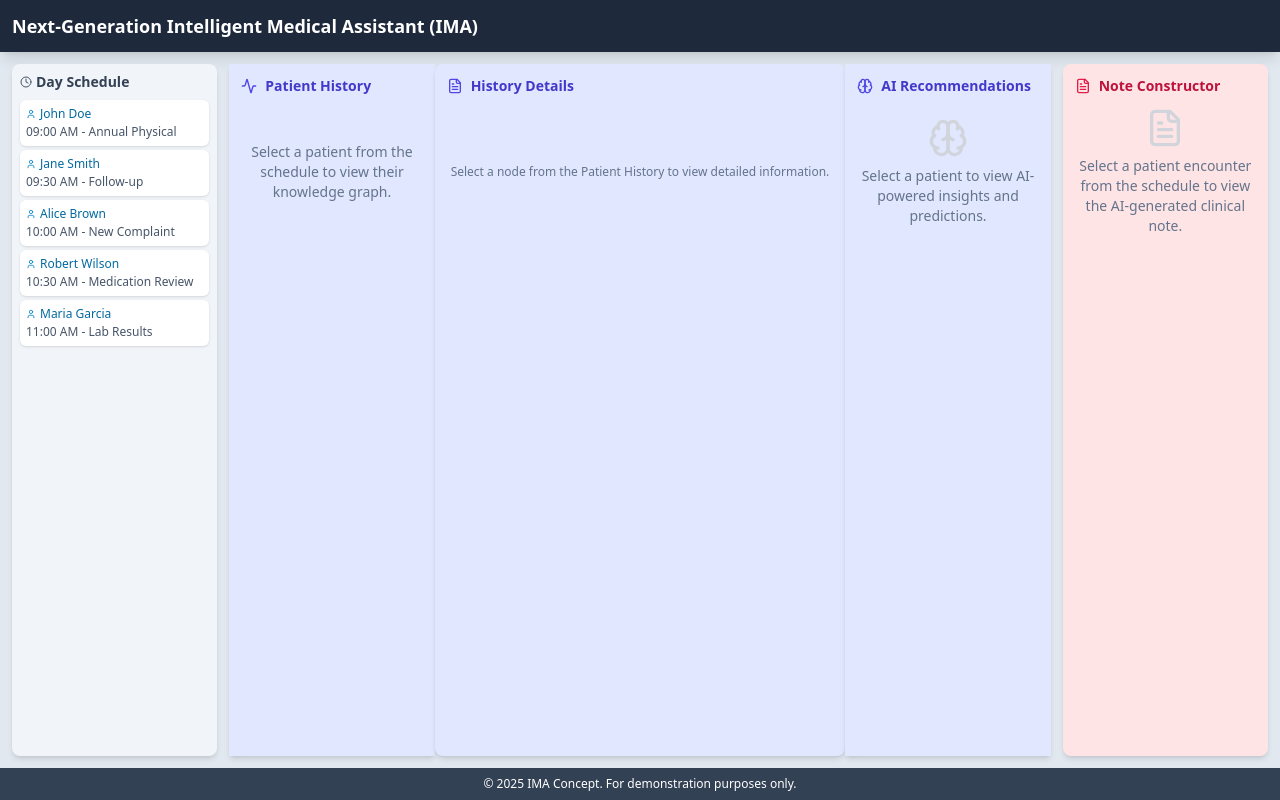
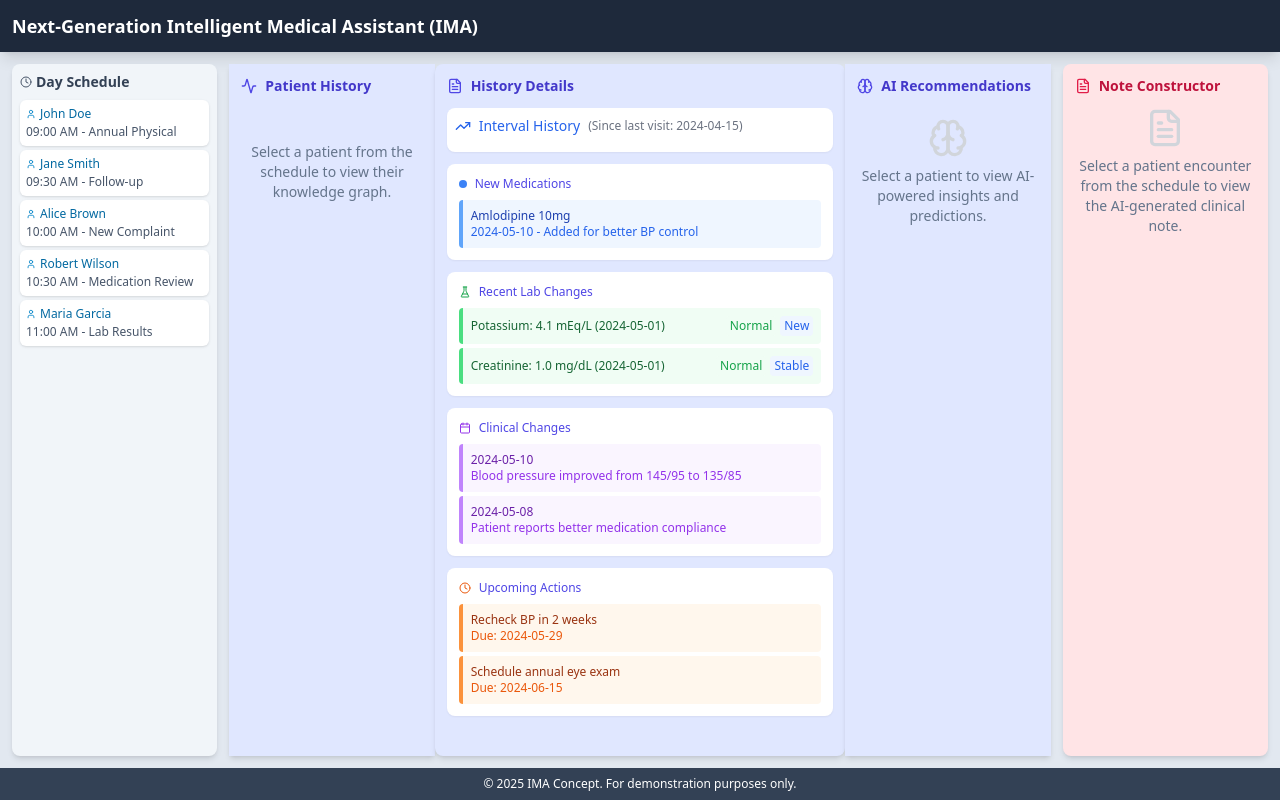
Before and after one commit to kkeshavjee/ima-insight-navigator, a React (Vite) app: page / in a window 1280 px wide. Built offline with nearby package versions, Linux system fonts and the light colour scheme.

Commit message:
Add Interval History card
Adds an "Interval History" card to the History Details section, displaying information generated since the previous visit.

```diff
--- a/src/components/DrillDownPane.tsx
+++ b/src/components/DrillDownPane.tsx
@@ -1,7 +1,5 @@
-
-
 import React from 'react';
-import { FileText, Calendar, FlaskConical, Clock } from 'lucide-react';
+import { FileText, Calendar, FlaskConical, Clock, TrendingUp } from 'lucide-react';
 
 interface DrillDownPaneProps {
   selectedNodeData: any;
@@ -86,7 +84,28 @@ const DrillDownPane: React.FC<DrillDownPaneProps> = ({ selectedNodeData }) => {
     return { medications: [], labs: [], visits: [], recentVisits: [] };
   };
 
+  const getIntervalHistory = () => {
+    return {
+      newMedications: [
+        { name: 'Amlodipine 10mg', date: '2024-05-10', reason: 'Added for better BP control' }
+      ],
+      newLabs: [
+        { name: 'Potassium', value: '4.1 mEq/L', date: '2024-05-01', status: 'Normal', change: 'New' },
+        { name: 'Creatinine', value: '1.0 mg/dL', date: '2024-05-01', status: 'Normal', change: 'Stable' }
+      ],
+      clinicalChanges: [
+        { date: '2024-05-10', description: 'Blood pressure improved from 145/95 to 135/85' },
+        { date: '2024-05-08', description: 'Patient reports better medication compliance' }
+      ],
+      upcomingActions: [
+        { action: 'Recheck BP in 2 weeks', dueDate: '2024-05-29' },
+        { action: 'Schedule annual eye exam', dueDate: '2024-06-15' }
+      ]
+    };
+  };
+
   const details = getMockDetails(selectedNodeData);
+  const intervalHistory = getIntervalHistory();
 
   const getStatusColor = (status: string) => {
     switch (status?.toLowerCase()) {
@@ -107,7 +126,94 @@ const DrillDownPane: React.FC<DrillDownPaneProps> = ({ selectedNodeData }) => {
         <FileText className="w-4 h-4 text-indigo-600" />
         <h2 className="text-sm font-semibold text-indigo-700">History Details</h2>
       </div>
-      {selectedNodeData ? (
+
+      {!selectedNodeData ? (
+        <div>
+          {/* Interval History Section */}
+          <div className="mb-3 p-2 bg-white rounded-lg shadow-sm">
+            <div className="flex items-center gap-2 mb-2">
+              <TrendingUp className="w-4 h-4 text-blue-600" />
+              <h3 className="text-sm font-medium text-blue-600">Interval History</h3>
+              <span className="text-xs text-gray-500">(Since last visit: 2024-04-15)</span>
+            </div>
+          </div>
+
+          <div className="space-y-3">
+            {/* New Medications */}
+            <div className="p-3 bg-white rounded-lg shadow-sm">
+              <div className="flex items-center gap-2 mb-2">
+                <div className="w-2 h-2 bg-blue-500 rounded-full"></div>
+                <h3 className="text-xs font-medium text-indigo-600">New Medications</h3>
+              </div>
+              <div className="space-y-1">
+                {intervalHistory.newMedications.map((med, index) => (
+                  <div key={index} className="p-2 bg-blue-50 rounded border-l-4 border-blue-400">
+                    <div className="text-xs font-medium text-blue-800">{med.name}</div>
+                    <div className="text-xs text-blue-600">{med.date} - {med.reason}</div>
+                  </div>
+                ))}
+              </div>
+            </div>
+
+            {/* Recent Lab Changes */}
+            <div className="p-3 bg-white rounded-lg shadow-sm">
+              <div className="flex items-center gap-2 mb-2">
+                <FlaskConical className="w-3 h-3 text-green-600" />
+                <h3 className="text-xs font-medium text-indigo-600">Recent Lab Changes</h3>
+              </div>
+              <div className="space-y-1">
+                {intervalHistory.newLabs.map((lab, index) => (
+                  <div key={index} className="p-2 bg-green-50 rounded border-l-4 border-green-400">
+                    <div className="flex justify-between items-center">
+                      <div className="text-xs font-medium text-green-800">{lab.name}: {lab.value} ({lab.date})</div>
+                      <div className="flex gap-1">
+                        <span className={`text-xs px-1 py-0.5 rounded ${getStatusColor(lab.status)}`}>
+                          {lab.status}
+                        </span>
+                        <span className="text-xs px-1 py-0.5 rounded bg-blue-50 text-blue-600">
+                          {lab.change}
+                        </span>
+                      </div>
+                    </div>
+                  </div>
+                ))}
+              </div>
+            </div>
+
+            {/* Clinical Changes */}
+            <div className="p-3 bg-white rounded-lg shadow-sm">
+              <div className="flex items-center gap-2 mb-2">
+                <Calendar className="w-3 h-3 text-purple-600" />
+                <h3 className="text-xs font-medium text-indigo-600">Clinical Changes</h3>
+              </div>
+              <div className="space-y-1">
+                {intervalHistory.clinicalChanges.map((change, index) => (
+                  <div key={index} className="p-2 bg-purple-50 rounded border-l-4 border-purple-400">
+                    <div className="text-xs font-medium text-purple-800">{change.date}</div>
+                    <div className="text-xs text-purple-600">{change.description}</div>
+                  </div>
+                ))}
+              </div>
+            </div>
+
+            {/* Upcoming Actions */}
+            <div className="p-3 bg-white rounded-lg shadow-sm">
+              <div className="flex items-center gap-2 mb-2">
+                <Clock className="w-3 h-3 text-orange-600" />
+                <h3 className="text-xs font-medium text-indigo-600">Upcoming Actions</h3>
+              </div>
+              <div className="space-y-1">
+                {intervalHistory.upcomingActions.map((action, index) => (
+                  <div key={index} className="p-2 bg-orange-50 rounded border-l-4 border-orange-400">
+                    <div className="text-xs font-medium text-orange-800">{action.action}</div>
+                    <div className="text-xs text-orange-600">Due: {action.dueDate}</div>
+                  </div>
+                ))}
+              </div>
+            </div>
+          </div>
+        </div>
+      ) : (
         <div>
           <div className="mb-3 p-2 bg-white rounded-lg shadow-sm">
             <h3 className="text-sm font-medium text-indigo-600 mb-1">{selectedNodeData.label}</h3>
@@ -194,10 +300,6 @@ const DrillDownPane: React.FC<DrillDownPaneProps> = ({ selectedNodeData }) => {
             )}
           </div>
         </div>
-      ) : (
-        <div className="flex items-center justify-center h-32">
-          <p className="text-slate-500 text-center text-xs">Select a node from the Patient History to view detailed information.</p>
-        </div>
       )}
     </div>
   );
```
